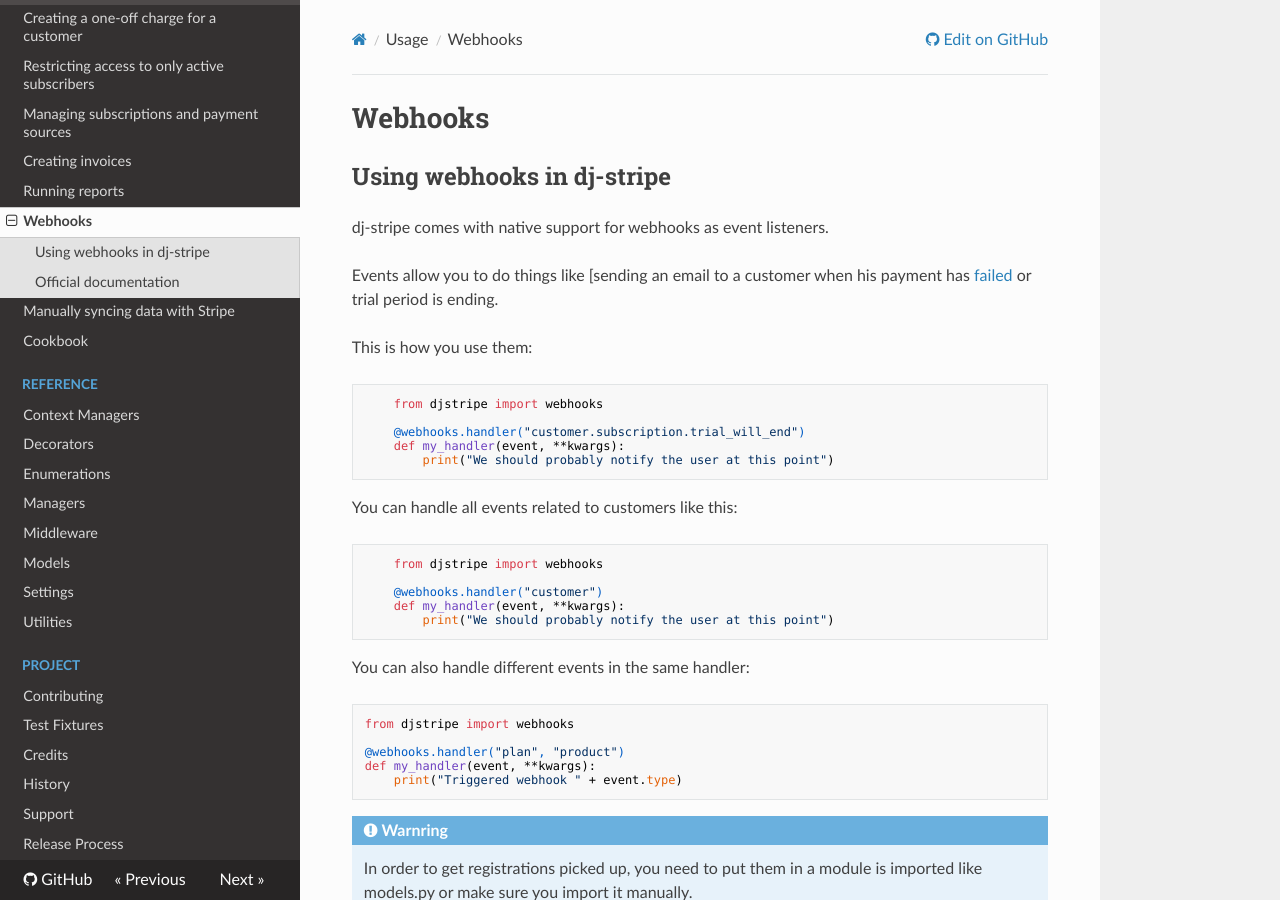
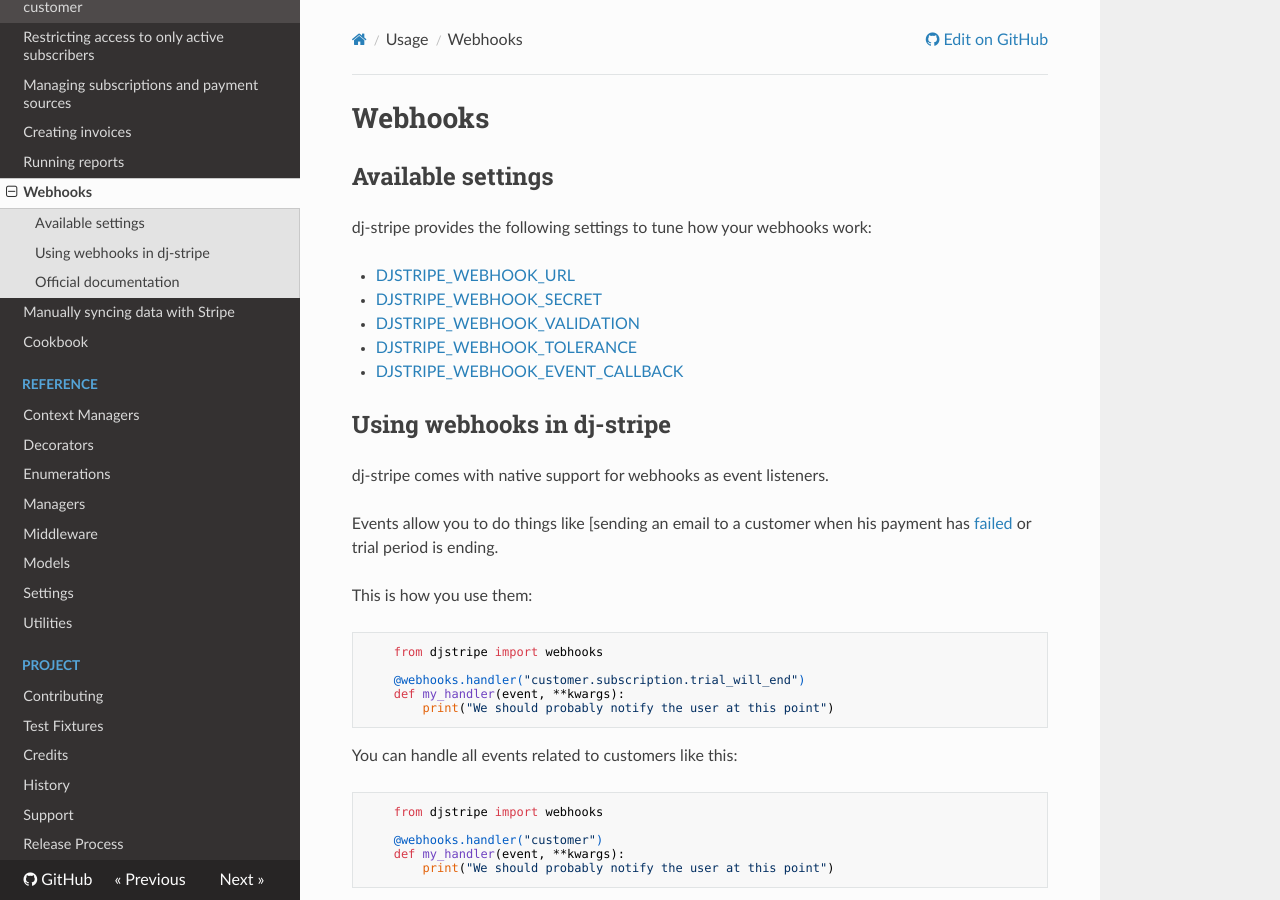
Before and after one commit to dj-stripe/dj-stripe, an MkDocs documentation site: the page built from docs/usage/webhooks.md, in a window 1280 px wide and 900 px high. Built offline with MkDocs 1.6.1, drawn with Linux system fonts in a browser that asks for light colours; nearby versions of some CDN libraries.

Commit message:
docs: Multiple improvements
* Add funding section and badge to README
* Update two scoops book links
* Add links to available webhook settings in webhooks section
* Add django 3.1 classifier
* Added myself to AUTHORS :)

```diff
--- a/docs/usage/webhooks.md
+++ b/docs/usage/webhooks.md
@@ -1,4 +1,14 @@
 # Webhooks
+
+## Available settings
+
+dj-stripe provides the following settings to tune how your webhooks work:
+
+* [DJSTRIPE_WEBHOOK_URL](../reference/settings.md#djstripe_webhook_url-rwebhook)
+* [DJSTRIPE_WEBHOOK_SECRET](../reference/settings.md#djstripe_webhook_secret)
+* [DJSTRIPE_WEBHOOK_VALIDATION](../reference/settings.md#djstripe_webhook_validation-verify_signature)
+* [DJSTRIPE_WEBHOOK_TOLERANCE](../reference/settings.md#djstripe_webhook_tolerance-300)
+* [DJSTRIPE_WEBHOOK_EVENT_CALLBACK](../reference/settings.md#djstripe_webhook_event_callback-none)
 
 ## Using webhooks in dj-stripe
 
--- a/pyproject.toml
+++ b/pyproject.toml
@@ -20,6 +20,7 @@
     "Framework :: Django",
     "Framework :: Django :: 2.2",
     "Framework :: Django :: 3.0",
+    "Framework :: Django :: 3.1",
 ]
 
 packages = [
```
Also changed, not shown: AUTHORS.md (+1 -0 lines), README.md (+17 -3 lines).
